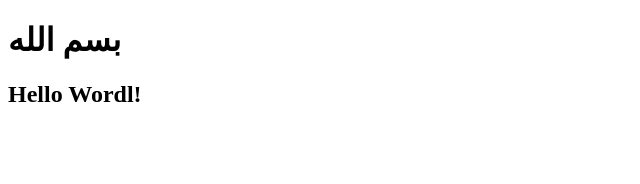
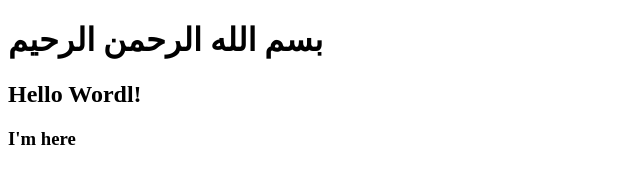
Before and after one commit to SwaraNadewa/Latihan1-RevoU, a plain HTML site: page Index.html in a window 1280 px wide. Shown: the whole page, without its empty margins (0-640 px from the left). Drawn offline with Linux system fonts and the light colour scheme.

Commit message:
SecondCommit

```diff
--- a/Index.html
+++ b/Index.html
@@ -4,7 +4,8 @@
     <title>Latihan Website </title>
 </head>
 <body>
-    <h1>بسم الله</h1>
+    <h1>بسم الله الرحمن الرحيم</h1>
     <h2>Hello Wordl!</h2>
+    <h3>I'm here</h3>
 </body>
 </html>
```
